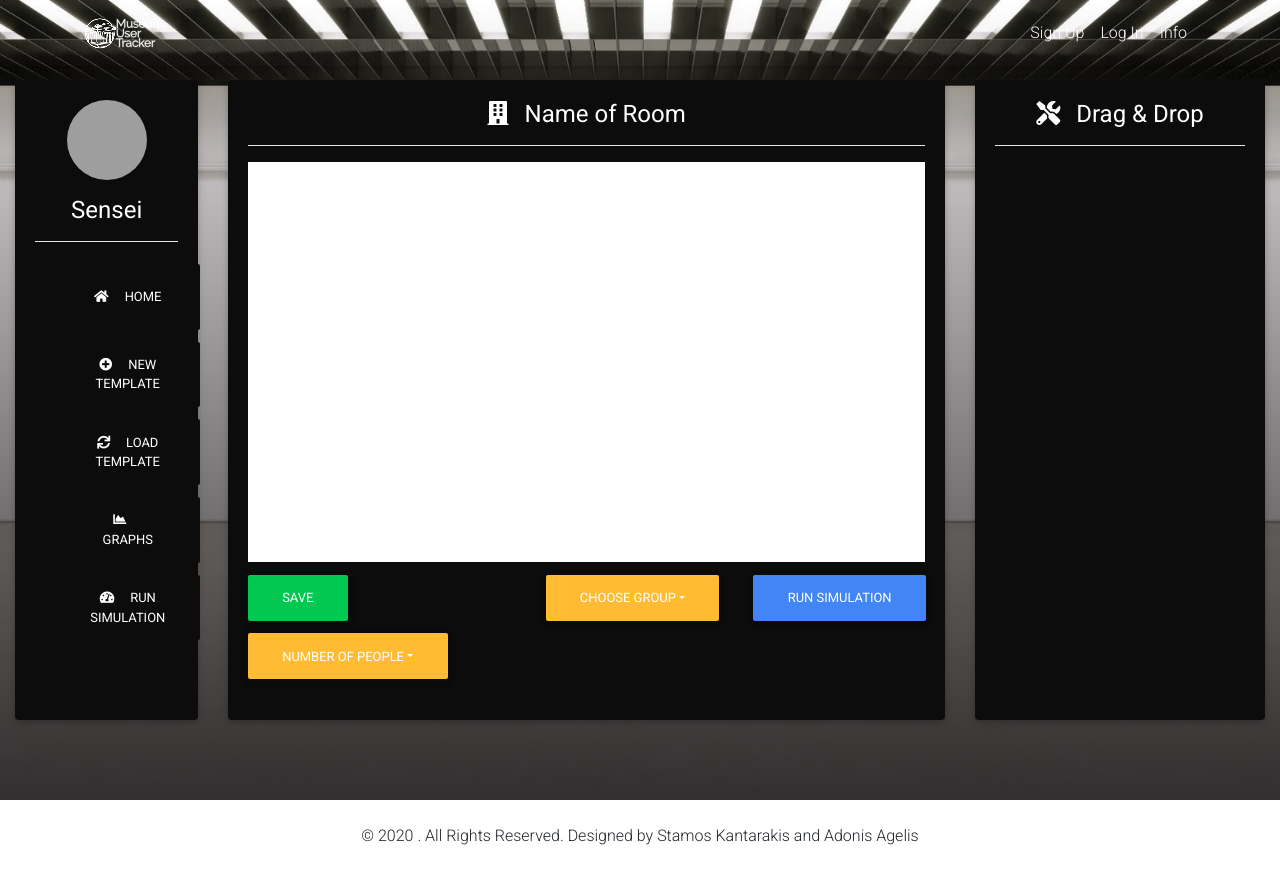
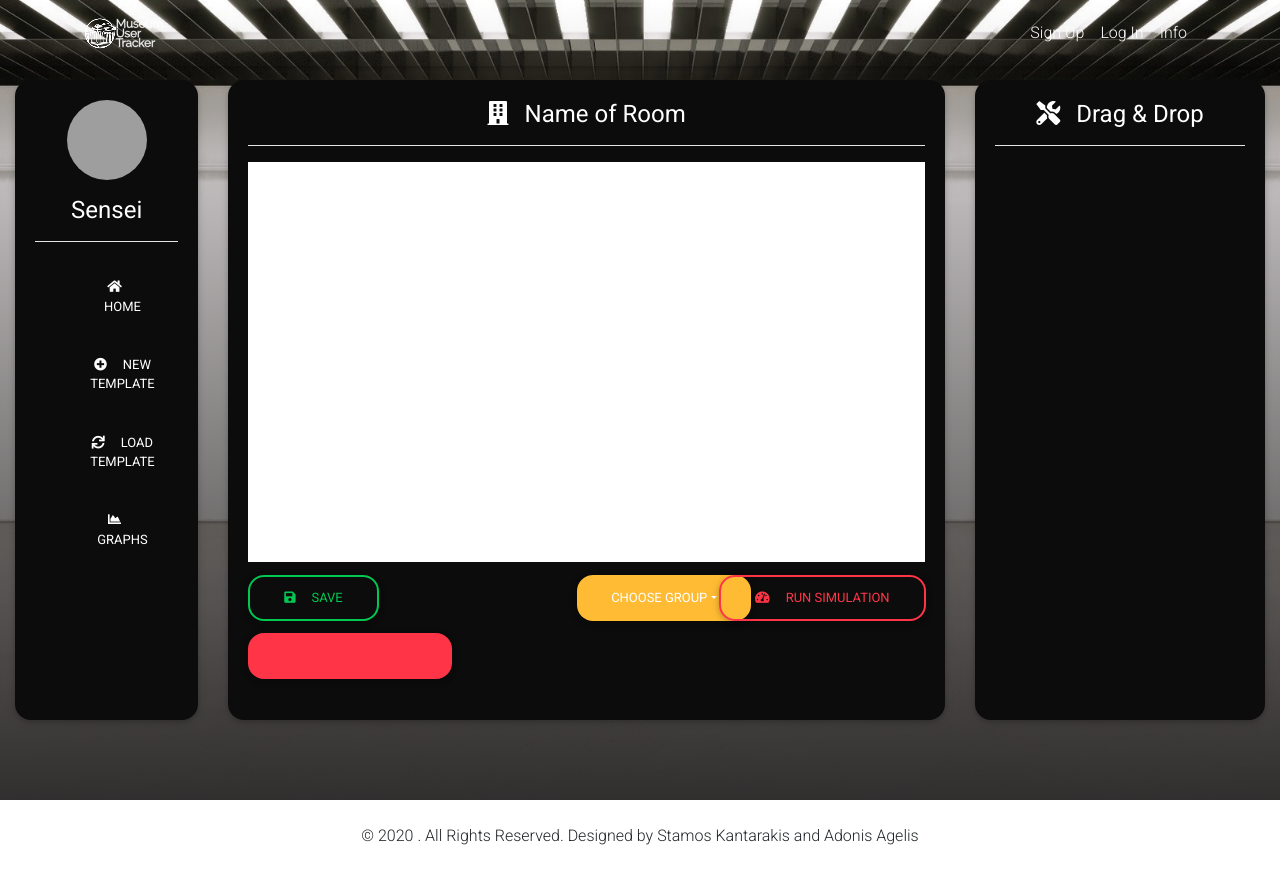
Before and after one commit to AdonisAgelis/thesis-project, a React (Create React App) app in the folder frontend/: page /profile in a window 1280 px wide. Both pictures are taken after a click on the button "NEW TEMPLATE". Built offline with nearby package versions, Linux system fonts and the light colour scheme; grey boxes are pictures that could not be loaded.

Commit message:
Round Corners

```diff
--- a/frontend/src/columnsProfile.component.js
+++ b/frontend/src/columnsProfile.component.js
@@ -22,7 +22,7 @@ import {
   MDBDropdown,
   MDBDropdownToggle,
   MDBDropdownMenu,
-  MDBDropdownItem
+  MDBDropdownItem,
 } from "mdbreact";
 import "./profile.css";
 
@@ -39,7 +39,9 @@ class ColumnsProfile extends React.Component {
             <MDBCard
               style={{
                 height: "40rem",
-              }}>
+                borderRadius: "1rem",
+              }}
+            >
               <MDBCardBody className="rounded mb-0">
                 <img
                   id="avatar"
@@ -81,13 +83,6 @@ class ColumnsProfile extends React.Component {
                       />
                       Graphs
                     </MDBBtn>
-                    <MDBBtn className="styleBtn">
-                      <MDBIcon
-                        icon="tachometer-alt"
-                        style={{ marginRight: "1rem" }}
-                      />
-                      Run Simulation
-                    </MDBBtn>
                   </MDBNav>
                 </MDBCol>
               </MDBCardBody>
@@ -102,6 +97,7 @@ class ColumnsProfile extends React.Component {
             <MDBCard
               style={{
                 height: "40rem",
+                borderRadius: "1rem",
               }}
             >
               <MDBCardImage className="img-fluid" />
@@ -119,10 +115,13 @@ class ColumnsProfile extends React.Component {
                   <hr className="hr" style={{ backgroundColor: "white" }}></hr>
                 </MDBCardText>
                 <canvas id="myCanvas"></canvas>
-                <MDBNav className='flex-row'>
-                  <MDBBtn color="success">Save</MDBBtn>
+                <MDBNav className="flex-row" style={{ borderRadius: "1rem" }}>
+                  <MDBBtn id="save" outline color="success">
+                    <MDBIcon icon="save" style={{ marginRight: "1rem" }} />
+                    Save
+                  </MDBBtn>
                   <MDBDropdown>
-                      <MDBDropdownToggle caret id='dd1' color='warning'>
+                    <MDBDropdownToggle caret id="dd1" color="warning">
                       Choose Group
                     </MDBDropdownToggle>
                     <MDBDropdownMenu basic>
@@ -132,7 +131,7 @@ class ColumnsProfile extends React.Component {
                     </MDBDropdownMenu>
                   </MDBDropdown>
                   <MDBDropdown>
-                      <MDBDropdownToggle caret color='warning'>
+                    <MDBDropdownToggle caret id="dd2" outline color="danger">
                       Number of people
                     </MDBDropdownToggle>
                     <MDBDropdownMenu basic>
@@ -141,8 +140,14 @@ class ColumnsProfile extends React.Component {
                       <MDBDropdownItem>3</MDBDropdownItem>
                     </MDBDropdownMenu>
                   </MDBDropdown>
-                  <div id='run'>
-                    <MDBBtn id='run' color="primary">Run Simulation</MDBBtn>
+                  <div id="run">
+                    <MDBBtn id="run" rounded outline color="danger">
+                      <MDBIcon
+                        icon="tachometer-alt"
+                        style={{ marginRight: "1rem" }}
+                      />
+                      Run Simulation
+                    </MDBBtn>
                   </div>
                 </MDBNav>
               </MDBCardBody>
@@ -157,6 +162,7 @@ class ColumnsProfile extends React.Component {
             <MDBCard
               style={{
                 height: "40rem",
+                borderRadius: "1rem",
               }}
             >
               <MDBCardImage className="img-fluid" />
--- a/frontend/src/profile.css
+++ b/frontend/src/profile.css
@@ -100,6 +100,7 @@
 }
 
 #run {
+  border-radius: 1rem;
   position: fixed;
   right: 0;
   margin-right: 1.2rem;
@@ -107,4 +108,12 @@
 
 #dd1 {
   margin-left: 12rem !important;
+  border-radius: 1rem;
 }
+#dd2 {
+  border-radius: 1rem;
+}
+
+#save {
+  border-radius: 1rem;
+}
```
Lines whose indentation alone changed are shown as unchanged.
